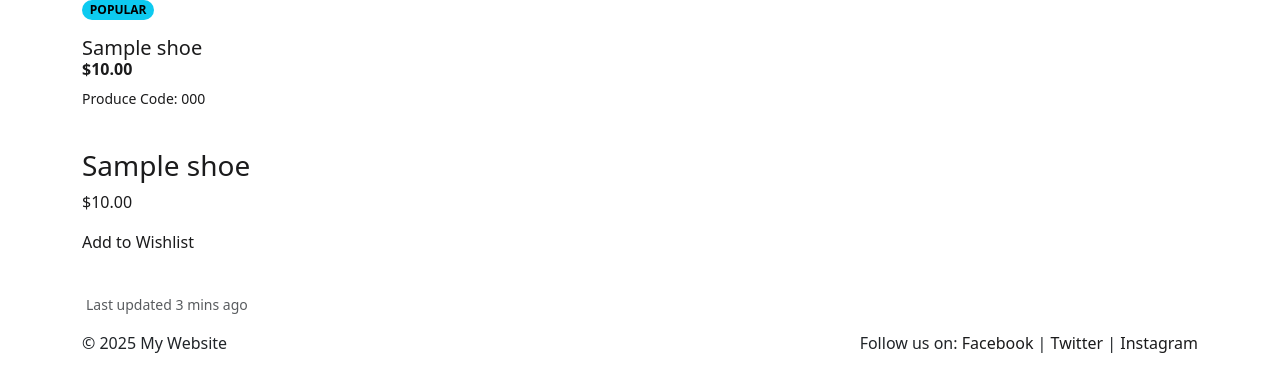
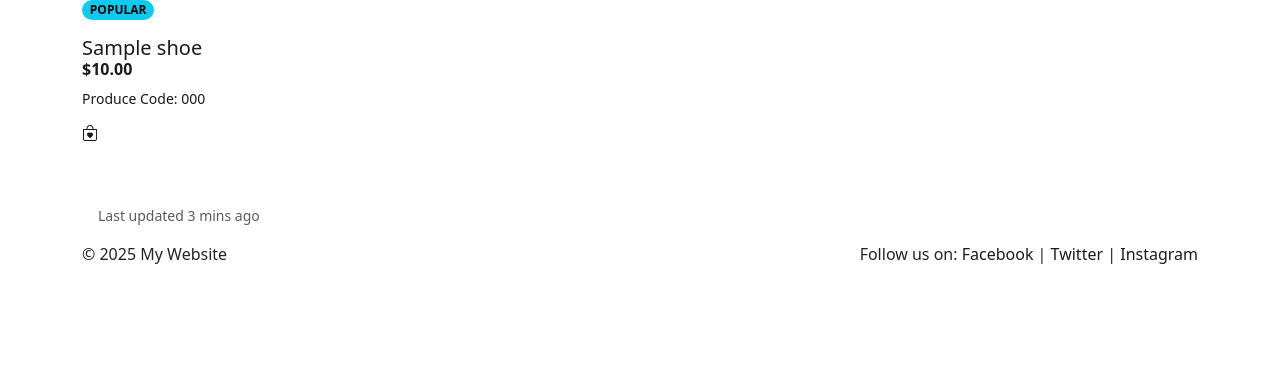
Before and after one commit to francesjgonzales/newsole2, a Django app: page /shoes/ in a window 1280 px wide. Shown: the part 364-756 px from the top of the page. Run offline with Django 4.2, Linux system fonts and the light colour scheme; tables that the repository leaves empty hold one stand-in row (values such as "Sample post"); some libraries are stand-ins or nearby versions.

Commit message:
fixing css

```diff
--- a/core/admin.py
+++ b/core/admin.py
@@ -1,7 +1,8 @@
 from django.contrib import admin
-from .models import ContactForm, Shoe, Wishlist
+from .models import ContactForm, Shoe, Wishlist, Cart
 
 # Register your models here.
 admin.site.register(Shoe)  # Registering the Shoe model to the admin site
 admin.site.register(ContactForm)  # Registering the Contact model to the admin site
 admin.site.register(Wishlist)  # Registering the Wishlist model to the admin site
+admin.site.register(Cart)
--- a/core/models.py
+++ b/core/models.py
@@ -62,3 +62,14 @@ class Wishlist(models.Model):
 
     def __str__(self):
         return f"{self.user.username} - {self.shoe.name}"
+
+class Cart(models.Model):
+    user = models.ForeignKey(User, on_delete=models.CASCADE)
+    shoe = models.ForeignKey(Shoe, on_delete=models.CASCADE)
+    date_added = models.DateTimeField(auto_now_add=True)
+
+    class Meta:
+        unique_together = ('user', 'shoe')  # Prevent duplicates
+
+    def __str__(self):
+        return f"{self.user.username} - {self.shoe.name}"
--- a/core/templates/header.html
+++ b/core/templates/header.html
@@ -17,6 +17,8 @@
         integrity="sha384-4Q6Gf2aSP4eDXB8Miphtr37CMZZQ5oXLH2yaXMJ2w8e2ZtHTl7GptT4jmndRuHDT" crossorigin="anonymous">
     <link rel="stylesheet" href="{% static 'css/style.css' %}" type="text/css" />
     <link rel="preload" as="style" href="{% static 'css/style.css' %}" onload="this.rel = 'stylesheet'" />
+    <!-- Bootstrap Icons -->
+    <link rel="stylesheet" href="https://cdn.jsdelivr.net/npm/bootstrap-icons@1.13.1/font/bootstrap-icons.min.css">
 
     <link rel="preconnect" href="https://fonts.googleapis.com">
     <link rel="preconnect" href="https://fonts.gstatic.com" crossorigin>
--- a/core/templates/navbar.html
+++ b/core/templates/navbar.html
@@ -19,10 +19,12 @@
                         <a class="nav-link" href="{% url 'shoe_list' %}">Shoes</a>
                     </li>
                     {% if cart_total_qty == 0 %}
+                    {% if not request.user.is_authenticated %}
                     <li class="nav-item">
                         <a class="nav-link" href="{% url 'view_cart' %}">Cart
                             <span class="badge bg-secondary"></span>
                         </a>
+                        {% endif %}
                         {% else %}
                     <li class="nav-item">
                         <a class="nav-link" href="{% url 'view_cart' %}">Cart
@@ -33,8 +35,6 @@
                     <li class="nav-item">
                         <a class="nav-link" href="{% url 'contact_form' %}">Contact</a>
                     </li>
-
-
                     <li><a href="{% url 'view_wishlist' %}">Wishlist
                             <span class="badge bg-secondary">{{ wishlist_items|length }}</span>
                         </a></li>
--- a/core/templates/shoe_list.html
+++ b/core/templates/shoe_list.html
@@ -5,16 +5,16 @@
 
 {% block content %}
 
-
 <div class="container mt-5 text-start">
     {% include 'breadcrumbs.html' %}
+
     <div class="row">
 
+        {% for shoe in shoes %}
         <div class="col-sm-6 col-md-4 col-lg-3 mb-4">
-            {% for shoe in shoes %}
             <a href="{% url 'shoe_detail' shoe.slug %}">
                 <div class=" mb-4 product-cards">
-                    <div class="row align-items-center" style="height: 200px;">
+                    <div class="align-items-center" style="height: 200px;">
                         <img src="{{ shoe.image.url }}" alt="{{ shoe.name }}" class="card-img-top">
                     </div>
                     <div class="card-body">
@@ -24,29 +24,21 @@
                         <h6 class="card-text" style="font-weight: bold;">${{ shoe.price }}</h6>
                         <p><small class="card-text">Produce Code: {{ shoe.product_code }}</small></p>
 
-                        <!-- <a type="submit" href="{% url 'add_cart' shoe.id %}">Add to Cart</a> -->
+                        <a href="{% url 'add_to_wishlist' shoe.id %}"><i class="bi bi-bag-heart"></i></a>
+
                     </div>
                 </div>
-                <div>
-                    <h3>{{ shoe.name }}</h3>
-                    <p>${{ shoe.price }}</p>
-                    <a href="{% url 'add_to_wishlist' shoe.id %}">Add to Wishlist</a>
-                </div>
-
             </a>
-            {% endfor %}
         </div>
+        {% endfor %}
 
 
+    </div>
+
+    <div class="card-footer m-3">
+        <small class="text-muted">Last updated 3 mins ago</small>
+    </div>
+</div>
 
 
-
-
-        <div class="card-footer m-3">
-            <small class="text-muted">Last updated 3 mins ago</small>
-        </div>
-    </div>
-
-</div>
-
 {% endblock %}
--- a/core/templates/wishlist.html
+++ b/core/templates/wishlist.html
@@ -22,11 +22,8 @@
         <p>${{ item.shoe.price }}</p>
     </div>
     <div>
-        <form method="post" action="{% url 'remove_from_wishlist' item.shoe.id %}">
-            {% csrf_token %}
-            <button type="submit">Remove from Wishlist</button>
-        </form>
 
+        <a href="{% url 'remove_from_wishlist' item.shoe.id %}">Remove</a>
 
     </div>
     {% empty %}
--- a/core/urls.py
+++ b/core/urls.py
@@ -6,9 +6,6 @@ urlpatterns = [
     path('', views.home, name='home'),
     path('about/', views.about, name='about'),
     path('shoes/', views.shoe_list, name='shoe_list'),
-    path('cart/<int:shoe_id>/increase/', views.increase_quantity,
-    name='increase_quantity'),
-    path('cart/<int:shoe_id>/decrease/', views.decrease_quantity, name='decrease_quantity'),
 
     path('shoe/<slug:slug>/', views.shoe_detail, name='shoe_detail'),
     path('contact/', views.contact_form, name='contact_form'),
--- a/core/views.py
+++ b/core/views.py
@@ -1,17 +1,17 @@
 from django.shortcuts import render, redirect, get_object_or_404
 
+from django.urls import reverse
+from django.conf import settings
+from django.contrib import messages
+from django.views.decorators.csrf import csrf_protect
 from core.forms import ContactForm
-from django.urls import reverse
-from django.views.decorators.csrf import csrf_protect
-from django.core.mail import send_mail
-from django.conf import settings
+from django.contrib.auth.forms import UserCreationForm
 from django.contrib.auth.models import User
 from django.contrib.auth.decorators import login_required
-from django.contrib import messages
-from django.contrib.auth.forms import UserCreationForm
+from django.core.mail import send_mail
 from .utils import send_welcome_email
 
-from .models import Shoe, Wishlist
+from .models import Shoe, Wishlist, Cart
 
 def home(request):
     popular = Shoe.objects.filter(categories__contains='POPULAR')  # Fetch the specific shoe by ID
@@ -28,7 +28,10 @@ def shoe_detail(request, slug):
     shoe = Shoe.objects.get(slug=slug)  # Fetch the specific shoe by slug
     return render(request, 'shoe_detail.html', {"shoe": shoe})
 
+@login_required(login_url='login')
 def add_to_cart(request, shoe_id):
+    shoe = get_object_or_404(Shoe, id=shoe_id)
+    cart_item, created = Cart.objects.get_or_create(user=request.user, shoe=shoe)
     cart = request.session.get('cart', {})
 
     # Convert key to string for session storage
@@ -45,10 +48,36 @@ def add_to_cart(request, shoe_id):
 
     return redirect('view_cart')  # redirect instead of rendering
 
+def remove_from_wishlist(request, shoe_id):
+    shoe = get_object_or_404(Shoe, id=shoe_id)
+    wishlist_item = Wishlist.objects.filter(user=request.user, shoe=shoe).first()
+
+    if wishlist_item:
+        wishlist_item.delete()
+        messages.success(request, f"{shoe.name} has been removed from your wishlist.")
+    else:
+        messages.error(request, "Item not found in your wishlist.")
+
+    return redirect('view_wishlist')
 
 def remove_from_cart(request, shoe_id):
-    cart = request.session.get('cart', {})
+    shoe = get_object_or_404(Shoe, id=shoe_id)
+    cart_item = Cart.objects.filter(user=request.user, shoe=shoe).first()
+
+    if cart_item:
+        cart_item.delete()
+        messages.success(request, f"{shoe.name} has been removed from your cart.")
+    else:
+        messages.error(request, "Item not found in your cart.")
+
+    # Update session cart
+    # Ensure the cart is a dictionary
+    if 'cart' not in request.session:
+        request.session['cart'] = {}
+
+    # Convert shoe_id to string for session storage
     shoe_id_str = str(shoe_id)
+    cart = request.session['cart']
 
     if shoe_id_str in cart:
         if cart[shoe_id_str] > 1:
@@ -61,6 +90,7 @@ def remove_from_cart(request, shoe_id):
 
     return redirect('view_cart')
 
+@login_required(login_url='login')
 def view_cart(request):
     cart = request.session.get('cart', {})
     cart_number = True if cart else False
@@ -81,6 +111,7 @@ def view_cart(request):
         "cart_number": cart_number
     })
 
+@login_required
 def checkout(request):
     checkout = request.session.get('cart', [])
     shoes = Shoe.objects.filter(id__in=checkout)
@@ -104,7 +135,7 @@ def contact_form(request):
         form = ContactForm()
         return render(request, 'contact.html', {'form': form})
 
-@login_required
+@login_required(login_url='login')
 def add_to_wishlist(request, shoe_id):
     shoe = get_object_or_404(Shoe, id=shoe_id)
     wishlist_item, created = Wishlist.objects.get_or_create(user=request.user, shoe=shoe)
@@ -116,14 +147,11 @@ def add_to_wishlist(request, shoe_id):
 
     return redirect('shoe_list')  # Change to where you want to redirect
 
-
-# views.py
-@login_required
+@login_required(login_url='login')
 def view_wishlist(request):
     items = Wishlist.objects.filter(user=request.user)
     return render(request, 'wishlist.html', {'items': items})
 
-# views.py
 def remove_from_wishlist(request, shoe_id):
     shoe = get_object_or_404(Shoe, id=shoe_id)
     wishlist_item = Wishlist.objects.filter(user=request.user, shoe=shoe).first()
@@ -135,25 +163,6 @@ def remove_from_wishlist(request, shoe_id):
         messages.error(request, "Item not found in your wishlist.")
 
     return redirect('view_wishlist')
-
-
-# Shoe Inventory
-def increase_quantity(request, shoe_id):
-    shoe = get_object_or_404(Shoe, id=shoe_id)
-    shoes = Shoe.objects.all()
-    shoe.quantity += 1
-    for shoe in shoes:
-        shoe.total_price = shoe.price * shoe.quantity
-    shoe.save()
-    return render(request, 'cart.html', {'shoes': shoes})
-
-
-def decrease_quantity(request, shoe_id):
-    shoe = get_object_or_404(Shoe, id=shoe_id)
-    if shoe.quantity > 0:  # prevent negative stock
-        shoe.quantity -= 1
-        shoe.save()
-    return redirect('cart')
 
 # Basic user sign-up
 @csrf_protect
```
Also changed, not shown: core/templates/shoe_detail.html (+21 -17 lines), core/migrations/0016_cart.py (added), 1 other file.
